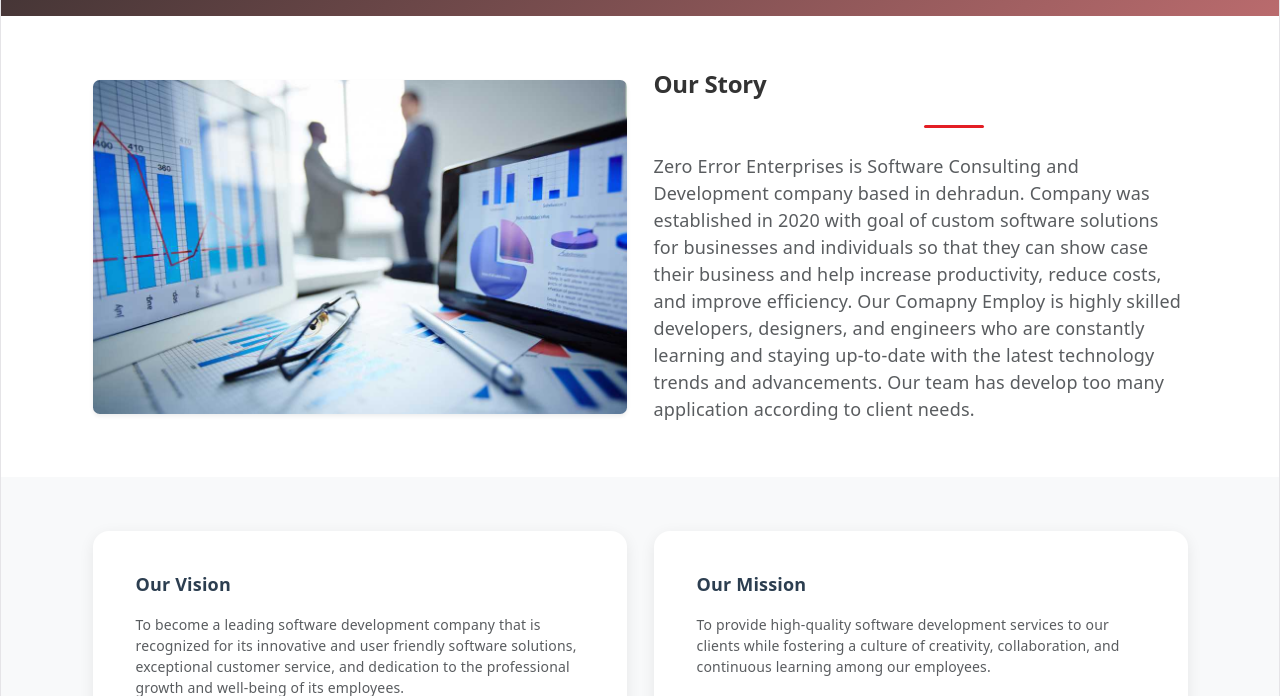
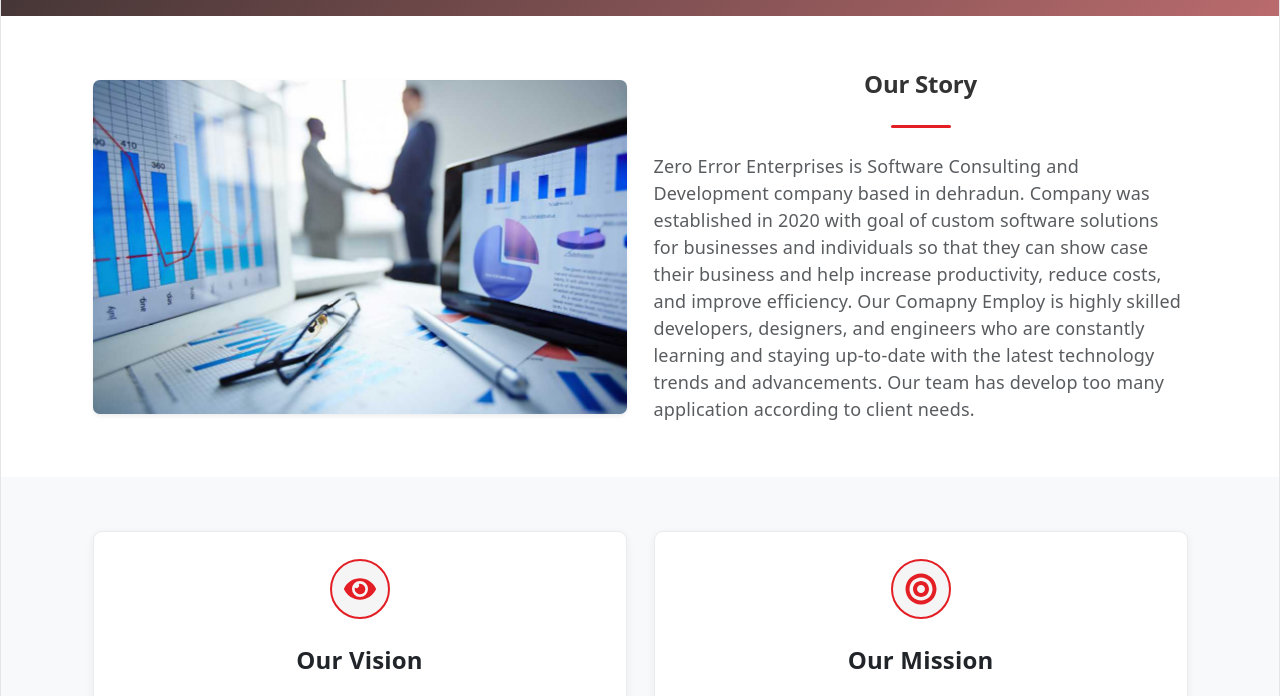
Before and after one commit to VAIBHAVTOMAR321/Zee, a React (Vite) app: page /about in a window 1280 px wide. Shown: the part 256-952 px from the top of the page. Built offline with nearby package versions, Linux system fonts and the light colour scheme; grey boxes are pictures that could not be loaded.

Commit message:
new chnages added

```diff
--- a/src/about.css
+++ b/src/about.css
@@ -75,6 +75,29 @@
     margin-bottom: 25px;
 }
 
+.about-image-container {
+    overflow: hidden;
+    border-radius: 0.375rem; /* Corresponds to 'rounded' class */
+    box-shadow: 0 0.125rem 0.25rem rgba(0, 0, 0, 0.075); /* Corresponds to 'shadow-sm' */
+}
+
+.about-story-image {
+    animation: slowZoom 8s infinite ease-in-out;
+    width: 100%;
+}
+
+@keyframes slowZoom {
+    0% {
+        transform: scale(1);
+    }
+    50% {
+        transform: scale(1.05);
+    }
+    100% {
+        transform: scale(1);
+    }
+}
+
 .about-page .card {
     transition: transform 0.3s ease, box-shadow 0.3s ease;
     border-left: 3px solid var(--primary);
@@ -100,3 +123,36 @@
 .about-page .shadow-lg {
     box-shadow: 0 1rem 3rem rgba(0, 0, 0, .175) !important;
 }
+
+.about-card {
+    background-color: #fff;
+    border-radius: 0.5rem;
+    border: 1px solid #e9ecef;
+    transition: transform 0.3s ease, box-shadow 0.3s ease, border-color 0.3s ease;
+    box-shadow: 0 2px 8px rgba(0, 0, 0, 0.06);
+    height: 100%;
+}
+
+.about-card:hover {
+    transform: translateY(-5px);
+    box-shadow: 0 10px 20px rgba(0, 0, 0, 0.1);
+    border-color: var(--primary);
+}
+
+.about-icon-wrapper {
+    display: flex;
+    align-items: center;
+    justify-content: center;
+    width: 60px;
+    height: 60px;
+    background-color: var(--light);
+    color: var(--primary);
+    border-radius: 50%;
+    transition: background-color 0.3s ease, color 0.3s ease;
+    border: 2px solid var(--primary);
+}
+
+.about-card:hover .about-icon-wrapper {
+    background-color: var(--primary);
+    color: white;
+}
--- a/src/components/pages/About.jsx
+++ b/src/components/pages/About.jsx
@@ -1,7 +1,8 @@
 import React from 'react';
 import { Container, Row, Col, Card } from 'react-bootstrap';
 import '../../about.css';
-import AboutUs from  "../../assets/images/pms.jpg"
+import AboutUs from  "../../assets/images/pms.jpg";
+import { FaEye, FaBullseye } from 'react-icons/fa';
 
 const About = () => {
   return (
@@ -19,13 +20,15 @@ const About = () => {
 <section className="py-5">
         <Container>
           <Row className="align-items-center">
-            <Col lg={6}>
-              <img src={AboutUs} alt="about us" className="img-fluid rounded shadow-sm" />
+            <Col lg={6} className="mb-4 mb-lg-0">
+              <div className="about-image-container">
+                <img src={AboutUs} alt="about us" className="img-fluid rounded shadow-sm about-story-image" />
+              </div>
             </Col>
-            <Col lg={6}>
+            <Col lg={6} className="text-center">
               <h2 className="fw-bold mb-4 story-title">Our Story</h2>
-              <div className="title-bar"></div>
-<p className="text-muted">
+              <div className="title-bar mx-auto"></div>
+              <p className="text-muted text-start">
                 Zero Error Enterprises is Software Consulting and Development company based in dehradun. Company was established in 2020 with goal of custom software solutions for businesses and individuals so that they can show case their business and help increase productivity, reduce costs, and improve efficiency. Our Comapny Employ is highly skilled developers, designers, and engineers who are constantly learning and staying up-to-date with the latest technology trends and advancements.
                 Our team has develop too many application according to client needs.
               </p>
@@ -40,24 +43,26 @@ const About = () => {
         <Container>
           <Row className="g-4">
             <Col md={6}>
-              <Card className="h-100 border-0 shadow-sm p-4">
-                <Card.Body>
-                  <Card.Title as="h3" className="fw-bold mb-3">Our Vision</Card.Title>
-                  <Card.Text className="text-muted">
-                    To become a leading software development company that is recognized for its innovative and user friendly software solutions, exceptional customer service, and dedication to the professional growth and well-being of its employees.
-                  </Card.Text>
-                </Card.Body>
-              </Card>
+              <div className="about-card p-4 text-center">
+                <div className="about-icon-wrapper mx-auto mb-4">
+                  <FaEye size={32} />
+                </div>
+                <h3 className="fw-bold mb-3">Our Vision</h3>
+                <p className="text-muted">
+                    To become a leading software development company recognized for its innovative and user-friendly software solutions, exceptional customer service, and dedication to the professional growth and well-being of its employees.
+                </p>
+              </div>
             </Col>
             <Col md={6}>
-              <Card className="h-100 border-0 shadow-sm p-4">
-                <Card.Body>
-                  <Card.Title as="h3" className="fw-bold mb-3">Our Mission</Card.Title>
-                  <Card.Text className="text-muted">
+              <div className="about-card p-4 text-center">
+                <div className="about-icon-wrapper mx-auto mb-4">
+                  <FaBullseye size={32} />
+                </div>
+                <h3 className="fw-bold mb-3">Our Mission</h3>
+                <p className="text-muted">
                     To provide high-quality software development services to our clients while fostering a culture of creativity, collaboration, and continuous learning among our employees.
-                  </Card.Text>
-                </Card.Body>
-              </Card>
+                </p>
+              </div>
             </Col>
           </Row>
         </Container>
```
